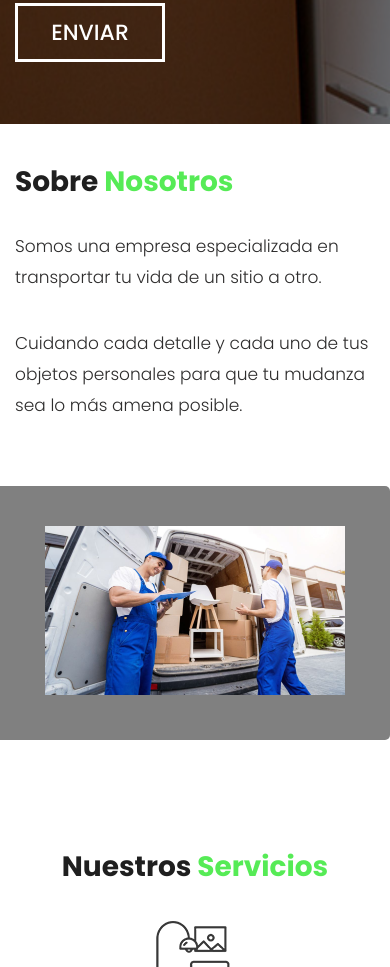
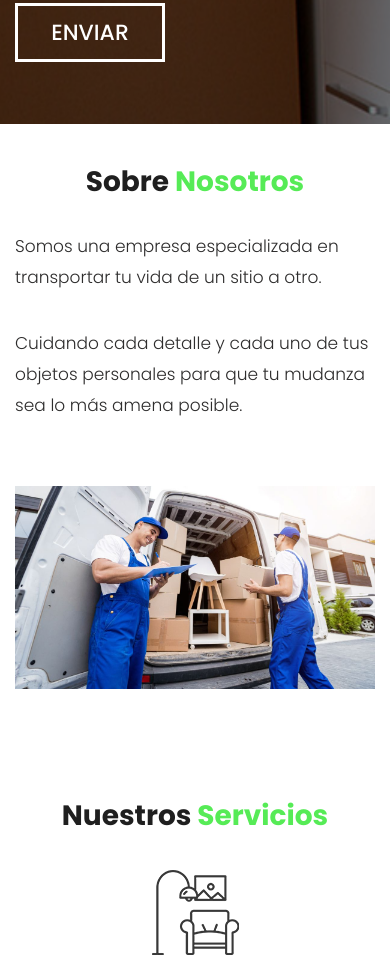
Before and after one commit to Oriailigo/plantilla-web, a plain HTML site: page index.html in a window 390 px wide. Shown: the part 830-1797 px from the top of the page. Drawn offline with nearby package versions, Linux system fonts and the light colour scheme; a small style sheet from the web is missing; a web font is replaced by a local one.

Commit message:
funciona

```diff
--- a/css/responsive.css
+++ b/css/responsive.css
@@ -270,6 +270,12 @@
 }
 
 @media (max-width: 575px) {
+    .centrartitulo{
+        text-align: center!important;
+    }
+    .about_img {
+        padding: 0px 0px 0px 0px;
+   }
     .header {
         height: 122px;
     }
--- a/css/style.css
+++ b/css/style.css
@@ -327,7 +327,9 @@ button {
           padding-top: 2%;
 
      }
+
  }
+
 .text-bg {
      text-align: left;
 }
@@ -499,16 +501,6 @@ button {
      padding: 40px 30px 45px 30px;
 }
 
-.about_img::before {
-     position: absolute;
-     content: "";
-     background: grey;
-     top: 0;
-     height: 100%;
-     width: 452px;
-     right: 0;
-     border-radius: 5px;
-}
 
 .about_img figure {
      margin: 0;
--- a/index.html
+++ b/index.html
@@ -54,6 +54,7 @@
                margin-bottom: 2rem;
 
             }
+
          }
          .centrar{
             justify-content: center!important;
@@ -263,7 +264,7 @@
             <div class="row">
                <div class="col-md-5">
                   <div class="titlepage">
-                     <h2>Sobre <span class="green">Nosotros</span></h2>
+                     <h2 class="centrartitulo">Sobre <span class="green">Nosotros</span></h2>
                      <p>Somos una empresa especializada en transportar tu vida de un sitio a otro.</p>
 
                      <p>Cuidando cada detalle y cada uno de tus objetos personales para que tu mudanza sea lo más amena posible.</p>
```
